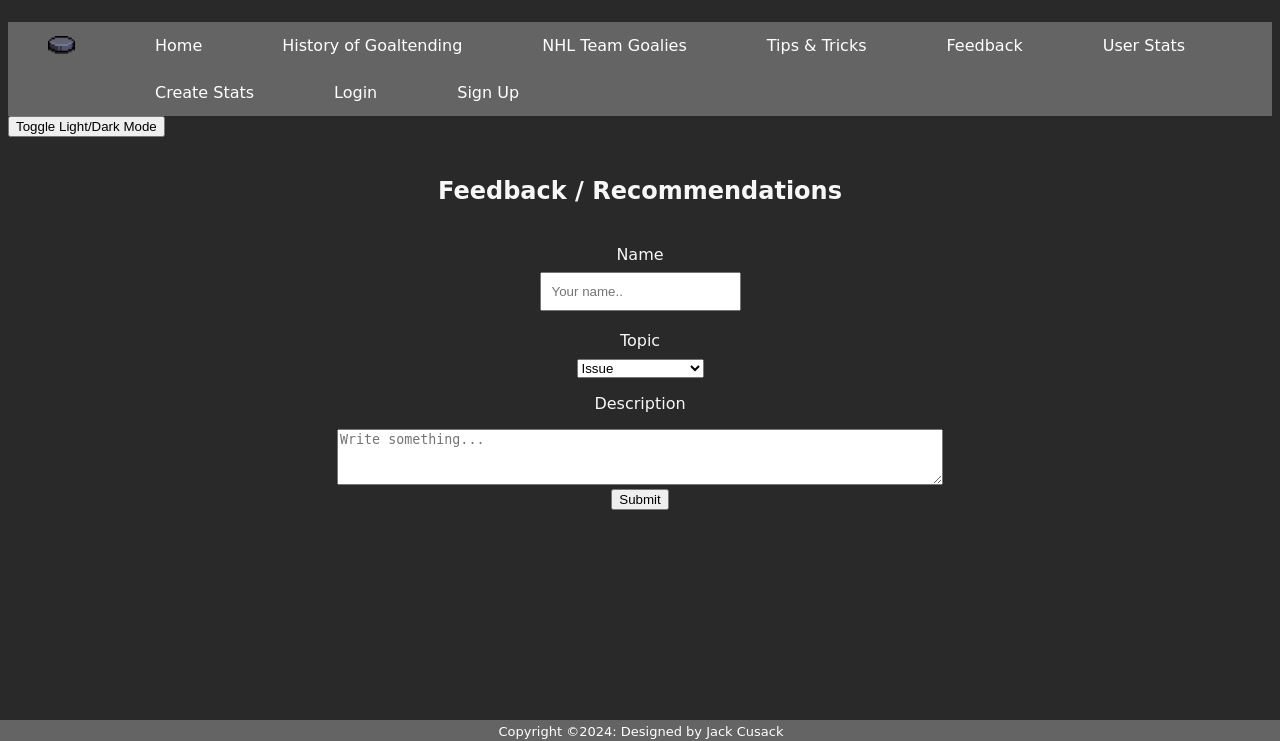
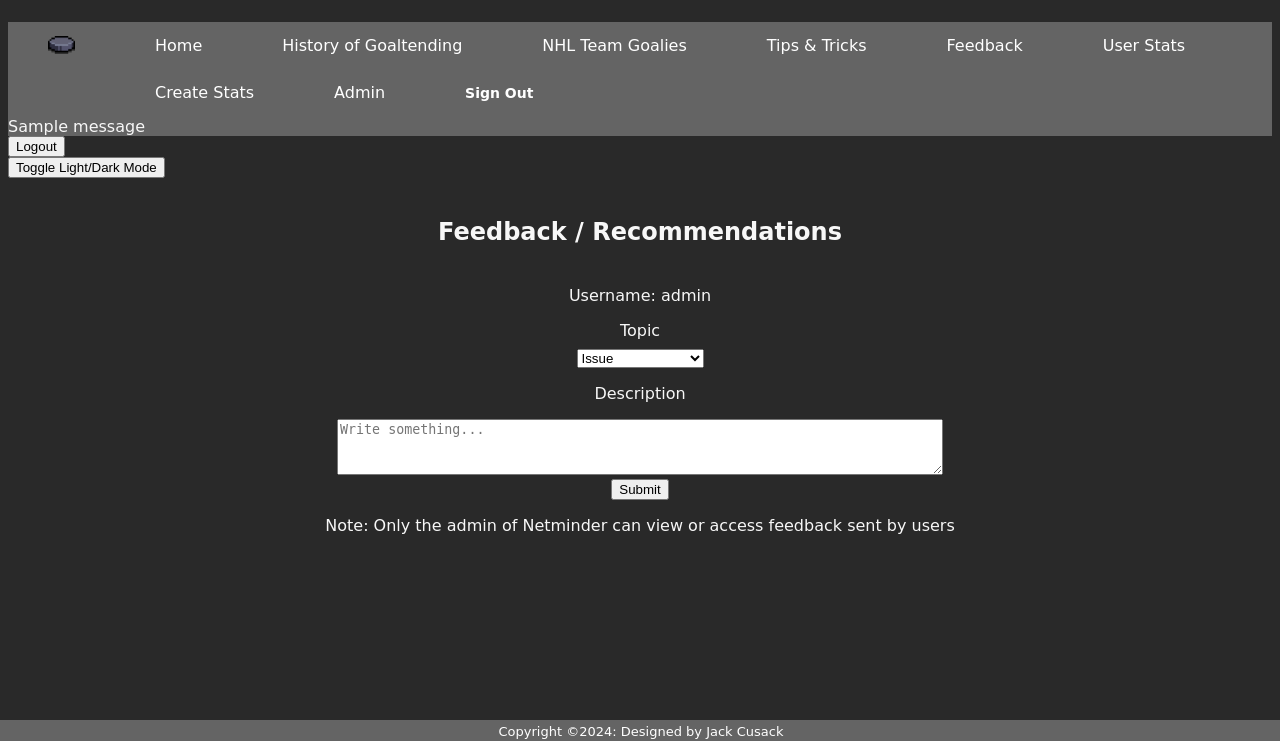
Before and after one commit to JackCusack/goaltending, a Flask app: page /feedback in a window 1280 px wide. Shown: the part 59-800 px from the top of the page. Run offline with Flask 3, Linux system fonts and the light colour scheme; a user stored in the database is signed in; one stand-in notice (Sample message) is shown.

Commit message:
Changed fonts for large paragraphs, feedback and createstats can only be created when logged in. Character limits placed on forms. Images added to homepage.

```diff
--- a/routes.py
+++ b/routes.py
@@ -1,91 +1,100 @@
 from flask import Flask, request, redirect, session, render_template, flash
-
 import sqlite3
-
-loggedIn = False
-username = ''
-
-admin = False
 
 app = Flask(__name__)
 app.secret_key = 'your_secret_key'
+app.config['SESSION_TYPE'] = 'filesystem'
 
 
 @app.route('/')
 def homepage():
-    global loggedIn, username  # Define global variables
-    if loggedIn:
-        return render_template("home.html", loggedIn=loggedIn, username=username)
-    else:
-        return render_template("home.html", loggedIn=loggedIn)
+    loggedIn = 'username' in session
+    username = session.get('username', '')
+    isAdmin = session.get('isAdmin', False)
+    return render_template("home.html", loggedIn=loggedIn, username=username, isAdmin=isAdmin)
 
 
 @app.route('/history')
 def history():
-    global loggedIn, username  # Define global variables
-    if loggedIn:
-        return render_template("history.html", loggedIn=loggedIn, username=username)
-    else:
-        return render_template("history.html", loggedIn=loggedIn)
+    loggedIn = 'username' in session
+    username = session.get('username', '')
+    isAdmin = session.get('isAdmin', False)
+    return render_template("history.html", loggedIn=loggedIn, username=username, isAdmin=isAdmin)
+
 
 @app.route('/all_teams')
 def all_teams():
-    global loggedIn, username  # Define global variables
-    if loggedIn:
-        return render_template("all_teams.html", loggedIn=loggedIn, username=username)
-    else:
-        return render_template("all_teams.html", loggedIn=loggedIn)
+    loggedIn = 'username' in session
+    username = session.get('username', '')
+    isAdmin = session.get('isAdmin', False)
+    return render_template("all_teams.html", loggedIn=loggedIn, username=username, isAdmin=isAdmin)
+
 
 @app.route('/tipsandtricks')
 def tipsandtricks():
-    global loggedIn, username  # Define global variables
-    if loggedIn:
-        return render_template("tipsandtricks.html", loggedIn=loggedIn, username=username)
-    else:
-        return render_template("tipsandtricks.html", loggedIn=loggedIn)
+    loggedIn = 'username' in session
+    username = session.get('username', '')
+    isAdmin = session.get('isAdmin', False)
+    return render_template("tipsandtricks.html", loggedIn=loggedIn, username=username, isAdmin=isAdmin)
+
 
 # Returns statistics data from the goalie database in SQL to the goaltender page
 @app.route('/goalie/<int:id>')
 def goaltender(id):
+    loggedIn = 'username' in session
+    username = session.get('username', '')
+    isAdmin = session.get('isAdmin', False)
     conn = sqlite3.connect("goalies.db")
     cur = conn.cursor()
-    cur.execute("SELECT * FROM Statistics JOIN Goaltender ON Statistics.Goaltender_ID = Goaltender.ID WHERE ID=?;",(id,))
+    cur.execute("SELECT * FROM Statistics JOIN Goaltender ON Statistics.Goaltender_ID = Goaltender.ID WHERE ID=?;", (id,))
     goaltender = cur.fetchone()
-    return render_template('goaltender.html', goaltender=goaltender)
+    conn.close()
+    return render_template('goaltender.html', goaltender=goaltender, loggedIn=loggedIn, username=username, isAdmin=isAdmin)
 
-# Feedback function...
 
 # Feedback page
 @app.route('/feedback')
 def feedback():
-    global loggedIn, username  # Define global variables
+    loggedIn = 'username' in session
+    username = session.get('username', '')
+    isAdmin = session.get('isAdmin', False)
     if loggedIn:
-        return render_template("feedback.html", loggedIn=loggedIn, username=username)
+        return render_template("feedback.html", loggedIn=loggedIn, username=username, isAdmin=isAdmin)
     else:
-        return render_template("feedback.html", loggedIn=loggedIn)
+        flash('You need to log in to access this page.')
+        return redirect('/login')
 
 
 # Finished feedback page
 @app.route('/submitedfeedback')
 def submitedfeedback():
-    global loggedIn, username  # Define global variables
+    loggedIn = 'username' in session
+    username = session.get('username', '')
+    isAdmin = session.get('isAdmin', False)
     if loggedIn:
-        return render_template("submitedfeedback.html", loggedIn=loggedIn, username=username)
+        return render_template("submitedfeedback.html", loggedIn=loggedIn, username=username, isAdmin=isAdmin)
     else:
-        return render_template("submitedfeedback.html", loggedIn=loggedIn)
+        flash('You need to log in to submit feedback.')
+        return redirect('/login')
+
 
 # Submits feedback into goalie database and directs user to a 'return to home page'
 @app.route('/submitedfeedback', methods=['POST'])
 def submit_feedback():
-    name = request.form['name']
-    message = request.form['message']
-    topic = request.form['topic']
-    conn = sqlite3.connect('goalies.db')
-    cur = conn.cursor()
-    cur.execute('INSERT INTO Feedback (name, message, topic) VALUES (?,?,?)', (name, message, topic))
-    conn.commit()
-    conn.close()
-    return redirect('/submitedfeedback')
+    if 'username' in session:
+        username = session['username']
+        message = request.form['message']
+        topic = request.form['topic']
+
+        conn = sqlite3.connect('goalies.db')
+        cur = conn.cursor()
+        cur.execute('INSERT INTO Feedback (username, message, topic) VALUES (?,?,?)', (username, message, topic))
+        conn.commit()
+        conn.close()
+        return redirect('/submitedfeedback')
+    else:
+        flash('You need to log in to submit feedback.')
+        return redirect('/login')
 
 
 @app.route('/login')
@@ -101,7 +110,6 @@ def signup():
 # login page
 @app.route('/login', methods=['POST'])
 def user_login():
-    global loggedIn, username, admin  # Define global variables
     username = request.form['username']
     password = request.form['password']
 
@@ -110,30 +118,28 @@ def user_login():
     conn.close()
 
     if user:
-        loggedIn = True
         session['username'] = username
+        session['isAdmin'] = (username == 'admin')
         flash('Login successful!', 'success')
-        flash(f'Welcome back {username}')
         return redirect('/')
     else:
-        flash('Invalid username or password', 'Try again')
+        flash('An error occured, try again')
 
     return render_template('login.html')
+
 
 # logging out
 @app.route('/logout', methods=['POST'])
 def logout():
-    global loggedIn
     session.pop('username', None)
-    session.pop('admin', None)
-    loggedIn = False
-    return render_template('home.html')
+    session.pop('isAdmin', None)
+    flash('You have been logged out.', 'success')
+    return redirect('/')
 
 
 # Sign up
 @app.route('/signup', methods=['POST'])
 def user_signup():
-    global loggedIn, username  # Define global variables
     username = request.form['username']
     password = request.form['password']
 
@@ -157,72 +163,71 @@ def user_signup():
 # User stats table
 @app.route('/createstats', methods=['GET', 'POST'])
 def createstats():
-    if request.method == 'POST':
-        # Extract form data
-        username = request.form['username']
-        games_played = request.form['gamesPlayed']
-        shutouts = request.form['shutouts']
-        goalsagainstaverage = request.form['goalsagainstaverage']
-        savepercentage = request.form['savepercentage']
+    if 'username' in session:
+        username = session['username']
+        if request.method == 'POST':
+            # Extract form data
+            username = session['username']
+            games_played = request.form['gamesPlayed']
+            shutouts = request.form['shutouts']
+            goalsagainstaverage = request.form['goalsagainstaverage']
+            savepercentage = request.form['savepercentage']
 
-        # SQL query
-        sql = '''INSERT INTO Userstats (username, games_played, shutouts, goalsagainstaverage, savepercentage)
-                 VALUES (?, ?, ?, ?, ?)'''
+            # SQL query
+            sql = '''INSERT INTO Userstats (username, games_played, shutouts, goalsagainstaverage, savepercentage)
+                     VALUES (?, ?, ?, ?, ?)'''
 
-        # Database interaction
-        conn = sqlite3.connect('goalies.db')
-        cursor = conn.cursor()
-        cursor.execute(sql, (username, games_played, shutouts, goalsagainstaverage, savepercentage))
-        conn.commit()
-        conn.close()
+            # Database interaction
+            conn = sqlite3.connect('goalies.db')
+            cursor = conn.cursor()
+            cursor.execute(sql, (username, games_played, shutouts, goalsagainstaverage, savepercentage))
+            conn.commit()
+            conn.close()
 
-        return render_template('createstats.html')
+            flash('Stats created successfully!', 'success')
 
-    # Handle GET request
-    global loggedIn  # Define global variables
-    if loggedIn:
-        return render_template("createstats.html", loggedIn=loggedIn)
+            return render_template('createstats.html', loggedIn=True)
+        else:
+            return render_template('createstats.html', loggedIn=True)
     else:
-        return render_template("createstats.html", loggedIn=loggedIn)
-    return render_template('createstats.html')
+        flash('You need to log in to create stats.')
+        return redirect('/login')
+
 
 # Display for user stats
 @app.route('/userstats')
 def userstats():
-    global loggedIn  # Define global variables
-    if loggedIn:
-        conn = sqlite3.connect('goalies.db')
-        cursor = conn.cursor()
-        cursor.execute('SELECT * FROM Userstats')
-        Ustats = cursor.fetchall()
-        conn.close()
-        return render_template("userstats.html", loggedIn=loggedIn, Userstats=Ustats)
-    else:
-        conn = sqlite3.connect('goalies.db')
-        cursor = conn.cursor()
-        cursor.execute('SELECT * FROM Userstats')
-        Ustats = cursor.fetchall()
-        conn.close()
-        return render_template("userstats.html", loggedIn=loggedIn, Userstats=Ustats)
+    conn = sqlite3.connect('goalies.db')
+    cursor = conn.cursor()
+    cursor.execute('SELECT * FROM Userstats')
+    Ustats = cursor.fetchall()
+    conn.close()
 
-    return render_template('userstats.html', Userstats=Ustats)
-
+    loggedIn = 'username' in session
+    username = session.get('username', '')
+    isAdmin = session.get('isAdmin', False)
+    return render_template("userstats.html", loggedIn=loggedIn, Userstats=Ustats, username=username, isAdmin=isAdmin)
 
 
 # Hidden admin page for feedback display
 @app.route('/admin')
 def admin():
-    global admin
-    conn = sqlite3.connect("goalies.db")
-    cur = conn.cursor()
-    cur.execute("SELECT name, message, topic FROM Feedback")
-    feedback = cur.fetchall()
-    conn.close()
-    return render_template("admin.html", feedback=feedback)
+    if 'username' in session and session['username'] == 'admin':
+        conn = sqlite3.connect("goalies.db")
+        cur = conn.cursor()
+        cur.execute("SELECT username, message, topic FROM Feedback")
+        feedback = cur.fetchall()
+        conn.close()
+        return render_template("admin.html", feedback=feedback, loggedIn=True, username=session['username'], isAdmin=True)
+    else:
+        flash('You need to log in as an admin to access this page.')
+        return redirect('/login')
+
 
 @app.errorhandler(404)
 def page_not_found(e):
     return render_template('404.html'), 404
 
+
 if __name__ == "__main__":
     app.run(debug=True)
--- a/static/style.css
+++ b/static/style.css
@@ -34,6 +34,15 @@ footer {
   padding: 1px;
   background-color: rgb(100, 100, 100);
   color: white;
+}
+
+/* big paragraphs */
+.large-times {
+  font-family: 'Times New Roman', Times, serif;
+  font-size: 20px;
+  padding-left: 300px;
+  padding-right: 300px;
+
 }
 
 ft{
--- a/templates/admin.html
+++ b/templates/admin.html
@@ -5,16 +5,14 @@
 <h2>Admin page</h2>
 
 <style>
-/* CSS to add space between table columns for admin page only */
 table {
-  width: 100%; /* Ensure table spans full width */
-  border-collapse: collapse; /* Remove default table spacing */
+  width: 100%;
+  border-collapse: collapse;
 }
 
 td {
   padding: 10px;
 }
-
 </style>
 
 <div>
--- a/templates/all_teams.html
+++ b/templates/all_teams.html
@@ -8,7 +8,7 @@
 
         <hr>
 
-        <!Gallery display for all_teams page which shows the logo and name of each team>
+        <!--Gallery display for all_teams page which shows the logo and name of each team-->
         <div class="gallery">
         <a href="http://127.0.0.1:5000/goalie/1"> <img src="static/images/montrealcanadiens.png"
           alt="Montreal Canadiens Logo"  width = "10%" /><center><h4>Montreal Canadiens</h4></center></a>
--- a/templates/feedback.html
+++ b/templates/feedback.html
@@ -10,8 +10,8 @@
 
     <div class="container">
         <form action="/submitedfeedback" method="post">
-          <label for="name">Name</label>
-          <input type="text" id="name" name="name" placeholder="Your name..">
+          <p>Username: {{ username }}</p>
+          <input type="hidden" name="username" value="{{ username }}">
 
           <label for="topic">Topic</label>
           <select id="topic" name="topic">
@@ -23,12 +23,14 @@
 
       <div>
           <p>Description</p>
-          <textarea id="message" name="message" placeholder="Write something..." style="height:50px; width:600px"></textarea>
+          <textarea id="message" name="message" placeholder="Write something..." maxlength="250" style="height:50px; width:600px"></textarea>
           <br>
           <input type="submit" value="Submit">
         </form>
       </div>
 
+      <p>Note: Only the admin of Netminder can view or access feedback sent by users</p>
+
     </center>
 </html>
 
--- a/templates/layout.html
+++ b/templates/layout.html
@@ -24,24 +24,40 @@
             <li><a href="http://127.0.0.1:5000/feedback">Feedback</a></li>
             <li><a href="http://127.0.0.1:5000/userstats">User Stats</a></li>
             <li><a href="http://127.0.0.1:5000/createstats">Create Stats</a></li>
-            {% if not loggedIn%}
-            <li><a href="http://127.0.0.1:5000/login">Login</a></li>
-            {% endif %}
-            {% if not loggedIn%}
-            <li><a href="http://127.0.0.1:5000/signup">Sign Up</a></li>
-            {% endif %}
-            {% if loggedIn and username == 'admin' %}
+
+            {% if loggedIn %}
+                {% if isAdmin %}
                     <li><a href="http://127.0.0.1:5000/admin">Admin</a></li>
                 {% endif %}
-            {% if loggedIn %}
                 <li>
                     <form action="/logout" method="post">
                         <button class="a" type="submit">Sign Out</button>
                     </form>
                 </li>
+            {% else %}
+                <li><a href="http://127.0.0.1:5000/login">Login</a></li>
+                <li><a href="http://127.0.0.1:5000/signup">Sign Up</a></li>
+            {% endif %}
+
+        </ul>
+
+        <!--flash messages and navigation links-->
+        {% with messages = get_flashed_messages(with_categories=true) %}
+        {% if messages %}
+          <ul>
+          {% for category, message in messages %}
+            <li class="{{ category }}">{{ message }}</li>
+          {% endfor %}
           </ul>
         {% endif %}
-        </ul>
+      {% endwith %}
+
+      {% if loggedIn %}
+          <form action="/logout" method="POST">
+              <button type="submit">Logout</button>
+          </form>
+      {% else %}
+      {% endif %}
 
         <!-- light mode and dark mode button -->
         <title>Light/Dark Mode Toggle</title>
--- a/templates/userstats.html
+++ b/templates/userstats.html
@@ -18,11 +18,11 @@
 
             {% for stat in Userstats %}
             <tr bgcolor="darkred">
-                <td>{{ stat[1] }}</td>
                 <td>{{ stat[2] }}</td>
                 <td>{{ stat[3] }}</td>
                 <td>{{ stat[4] }}</td>
                 <td>{{ stat[5] }}</td>
+                <td>{{ stat[6] }}</td>
             </tr>
             {% endfor %}
         </table>
```
Also changed, not shown: templates/createstats.html (+6 -6 lines), templates/history.html (+6 -6 lines), templates/home.html (+8 -0 lines), templates/login.html (+1 -9 lines), templates/signup.html (+3 -11 lines), templates/tipsandtricks.html (+8 -6 lines), goalies.db, static/images/homepageimage.jpg (added), static/images/homepageimage2.jpg (added). Lines whose indentation alone changed are shown as unchanged.
